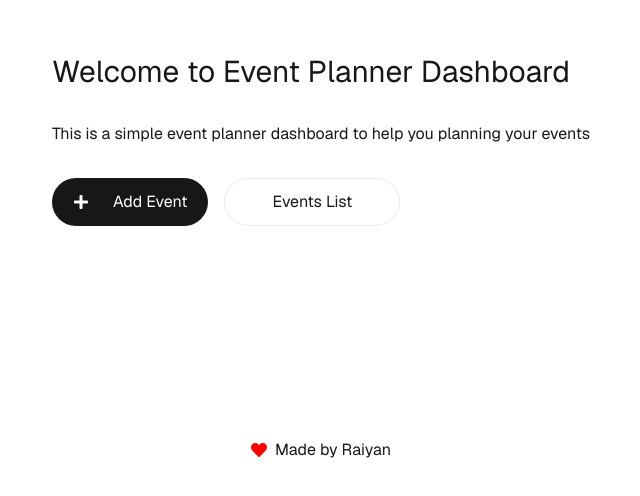
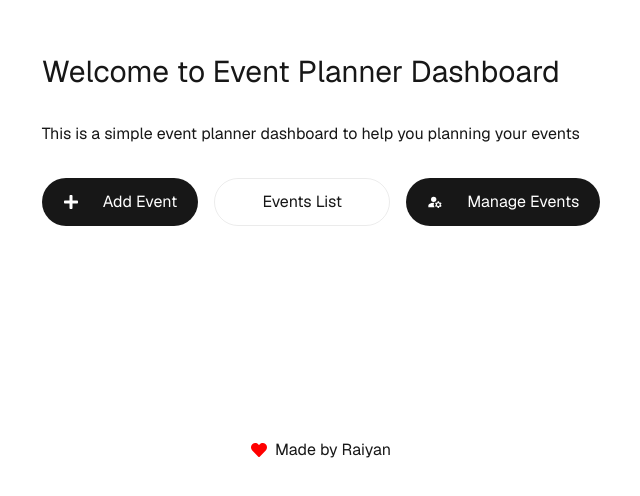
Before and after one commit to Raiyan109/event-planning-nextjs, a Next.js app: page / in a window 1280 px wide. Shown: the part 260-756 px from the top of the page, without its empty margins (319-959 px from the left). Built offline with nearby package versions, Linux system fonts and the light colour scheme.

Commit message:
manage event

```diff
--- /dev/null
+++ b/src/app/(OtherRoutesLayout)/manage/page.js
@@ -0,0 +1,11 @@
+import React from 'react'
+
+const MangeEventPage = () => {
+    return (
+        <div>
+
+        </div>
+    )
+}
+
+export default MangeEventPage
--- a/src/components/Header.jsx
+++ b/src/components/Header.jsx
@@ -16,6 +16,9 @@ const Header = () => {
                     <li className="flex">
                         <Link href="/event-list" className="flex items-center px-4 -mb-1 border-b-2 dark:border-">All Events</Link>
                     </li>
+                    <li className="flex">
+                        <Link href="/manage" className="flex items-center px-4 -mb-1 border-b-2 dark:border-">Manage Events</Link>
+                    </li>
                 </ul>
 
             </div>
--- a/src/components/Home.jsx
+++ b/src/components/Home.jsx
@@ -3,7 +3,7 @@ import { Plus } from "lucide"
 import Image from "next/image"
 import Link from "next/link";
 import { FaPlus, FaHeart } from "react-icons/fa";
-
+import { MdManageAccounts } from "react-icons/md";
 
 
 const Home = () => {
@@ -26,6 +26,13 @@ const Home = () => {
 
                     >
                         Events List
+                    </Link>
+                    <Link href="/manage"
+                        className="rounded-full border border-solid border-transparent transition-colors flex items-center justify-center bg-foreground text-background gap-6 hover:bg-[#383838] dark:hover:bg-[#ccc] text-sm sm:text-base h-10 sm:h-12 px-4 sm:px-5"
+
+                    >
+                        <MdManageAccounts />
+                        Manage Events
                     </Link>
                 </div>
             </main>
```
